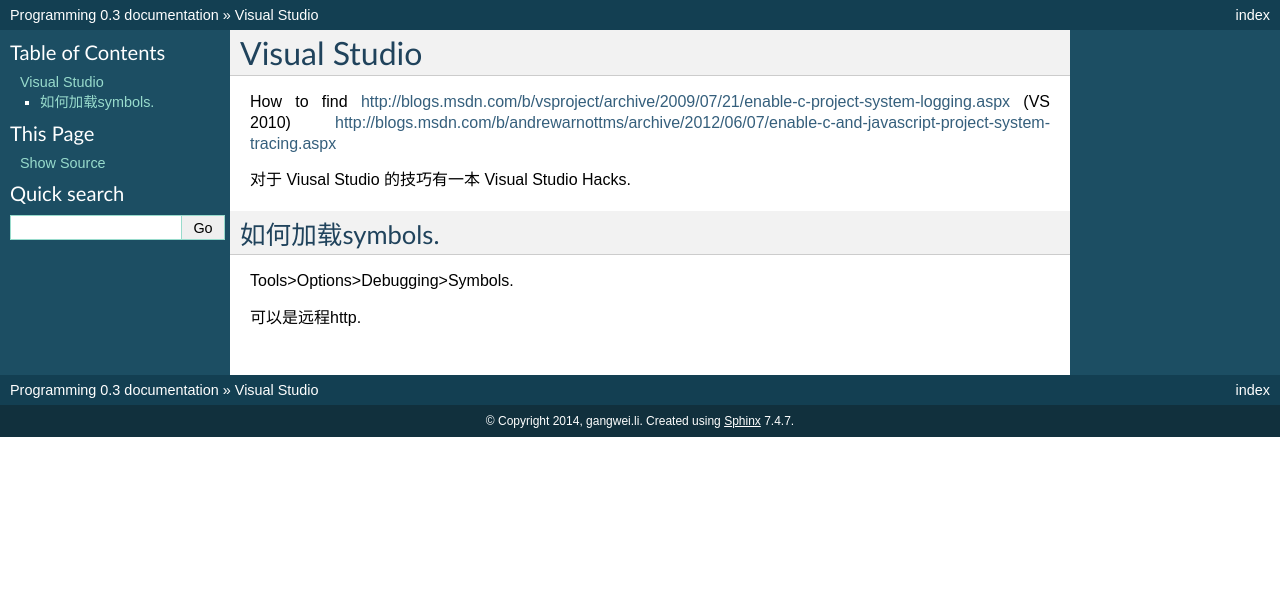
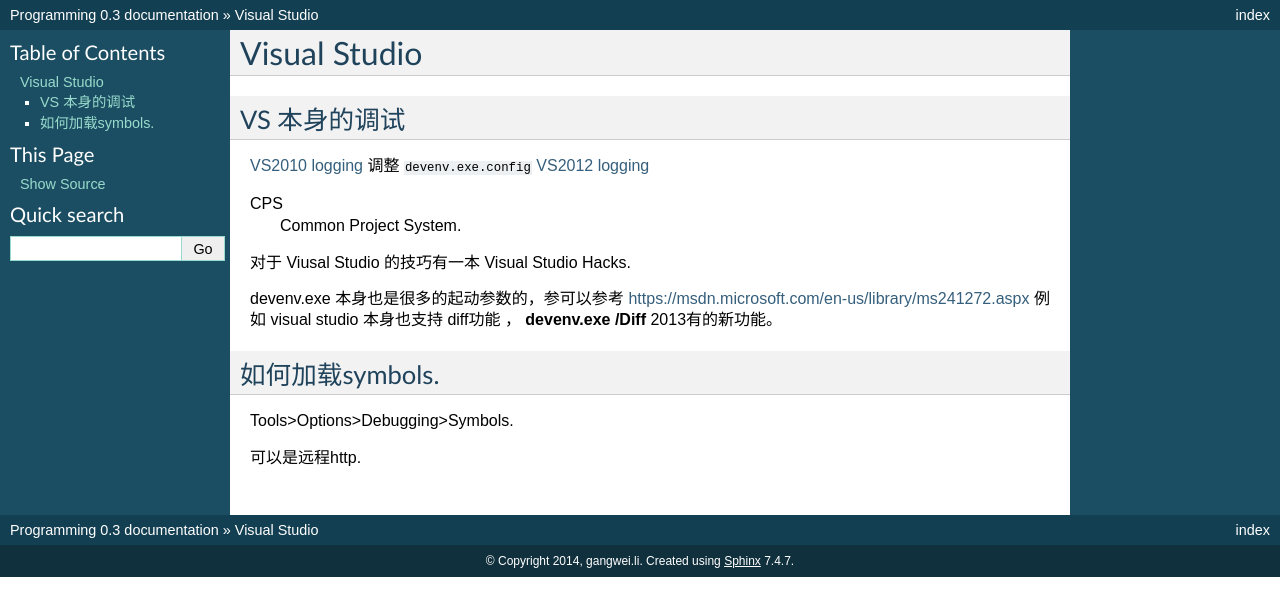
Before and after one commit to gwli/Programming, a Sphinx documentation site: the page built from source/content/Stage_2/tools.rst, in a window 1280 px wide. Shown: the top 616 px of the page. Built offline with Sphinx 7.4.7, drawn with Linux system fonts in a browser that asks for light colours.

```diff
--- a/source/content/Stage_2/HowToDebug.rst
+++ b/source/content/Stage_2/HowToDebug.rst
@@ -9,6 +9,7 @@
 
 strace and sreplay
 ------------------
+
 *strace* 与 *sreplay* 可以抓取系统调用并且能够回放。例子见[streplay]_
 
 .. [sreplay] http://people.seas.harvard.edu/~apw/sreplay/
@@ -26,11 +27,13 @@
 
 如何调试并行调试
 ----------------
+
 这个可以参考CUDA的并行调试。一个重要问题那就是对线程的控制，CUDA提供了基于lanes,warp,block,grid的,以及任意的frezen/thaw,以及支持与与或非的查询条件。可以方便过滤那些thread的查看。
 
 
 
 调试都需要信息
 --------------
+
 debug Symbols 信息，有了符号表才能符号表地址对应起来，并且还源码对应起来了。对于GDB来说，那就需要设置 symbols directory, 另外那就是源码目录。还有那就是如何起动。
 for apk, they need androidManifest.xml to get the package name to start it.
--- a/source/content/Stage_2/tools.rst
+++ b/source/content/Stage_2/tools.rst
@@ -1,12 +1,24 @@
 Visual Studio
 =============
 
-How to find
-http://blogs.msdn.com/b/vsproject/archive/2009/07/21/enable-c-project-system-logging.aspx (VS 2010)
-http://blogs.msdn.com/b/andrewarnottms/archive/2012/06/07/enable-c-and-javascript-project-system-tracing.aspx
+
+VS 本身的调试
+-------------
+`VS2010 logging <http://blogs.msdn.com/b/vsproject/archive/2009/07/21/enable-c-project-system-logging.aspx (VS 2010)>`_
+调整 :file:`devenv.exe.config`
+`VS2012 logging <http://blogs.msdn.com/b/andrewarnottms/archive/2012/06/07/enable-c-and-javascript-project-system-tracing.aspx>`_
+
+CPS
+  Common Project System.
+
 
 
 对于 Viusal Studio 的技巧有一本 Visual Studio Hacks.
+
+devenv.exe 本身也是很多的起动参数的，参可以参考 https://msdn.microsoft.com/en-us/library/ms241272.aspx
+例如 visual studio 本身也支持 diff功能 ， :command:`devenv.exe /Diff` 2013有的新功能。
+
+
 
 
 
```
Also changed, not shown: source/content/Stage_1/Racket.rst (added, +16 -0 lines), source/content/Stage_2/logging.rst (added).
